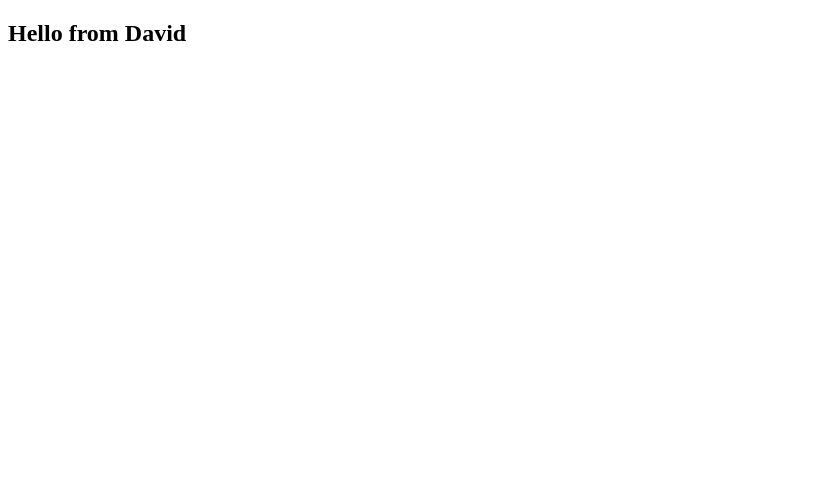
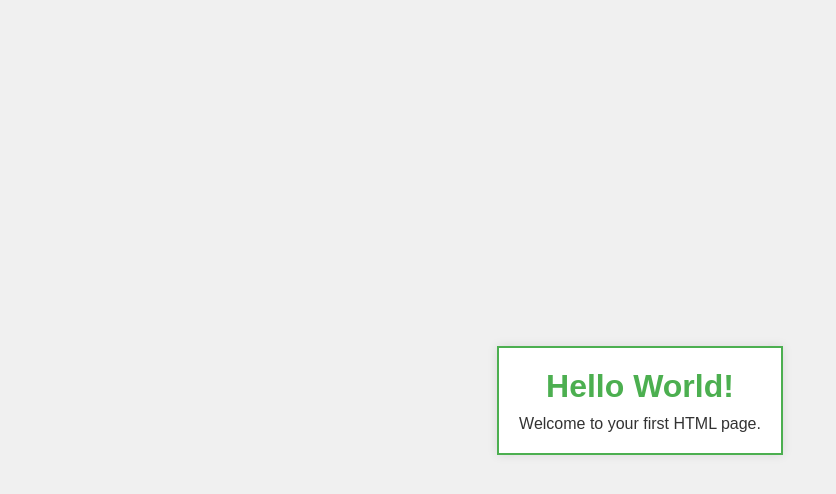
Before and after one commit to DavidOng123/JenkinPractice, a plain HTML site: page index.html in a window 1280 px wide. Shown: the whole page, without its empty margins (0-836 px from the left). Drawn offline with Linux system fonts and the light colour scheme.

Commit message:
Update index.html

```diff
--- a/index.html
+++ b/index.html
@@ -1 +1,14 @@
-<!DOCTYPE html><html><head><title>Hello World</title></head><body><h2>Hello from David</h2></body></html>
+<!DOCTYPE html>
+<html lang="en">
+<head>
+    <meta charset="UTF-8">
+    <meta name="viewport" content="width=device-width, initial-scale=1.0">
+    <title>Hello World Example</title>
+</head>
+<body style="display: flex; justify-content: center; align-items: center; height: 100vh; margin: 0; background-color: #f0f0f0;">
+    <div style="text-align: center; padding: 20px; border: 2px solid #4CAF50; background-color: #ffffff; box-shadow: 0px 0px 10px rgba(0, 0, 0, 0.1);">
+        <h1 style="color: #4CAF50; font-family: Arial, sans-serif; margin: 0;">Hello World!</h1>
+        <p style="color: #333; font-family: Arial, sans-serif; margin: 10px 0 0;">Welcome to your first HTML page.</p>
+    </div>
+</body>
+</html>
```
